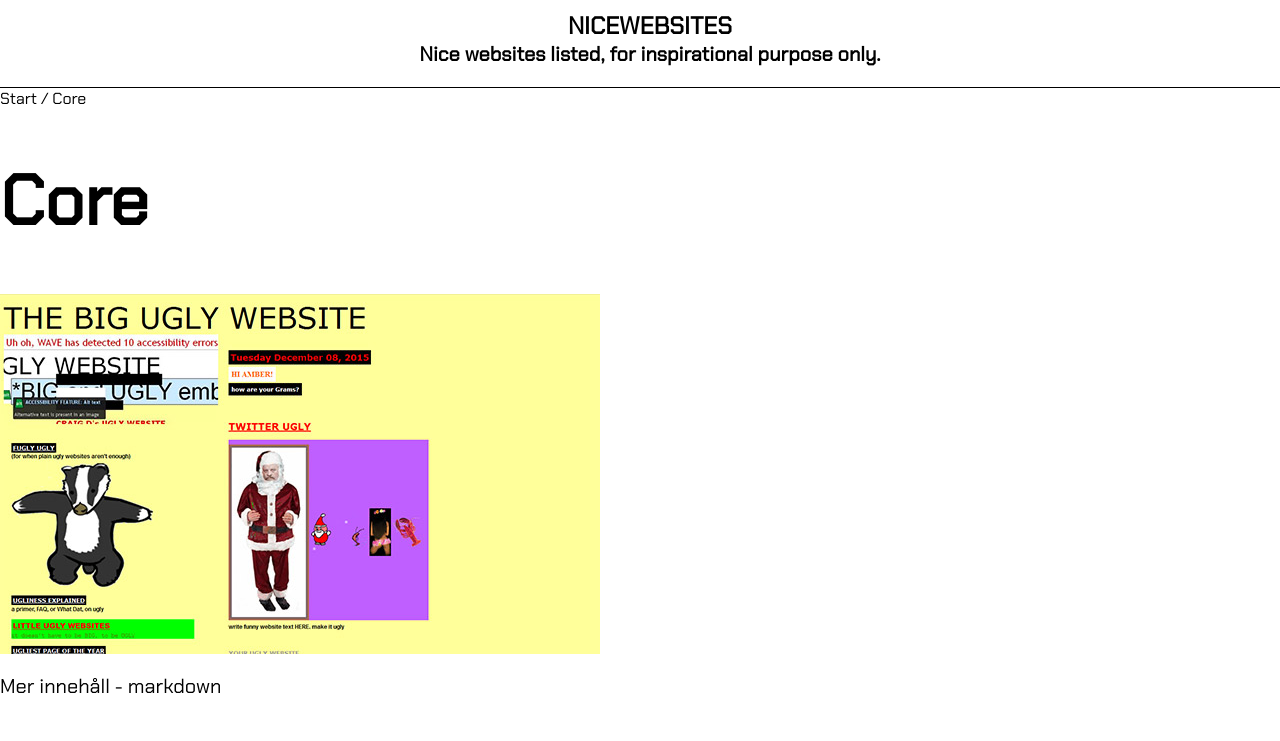
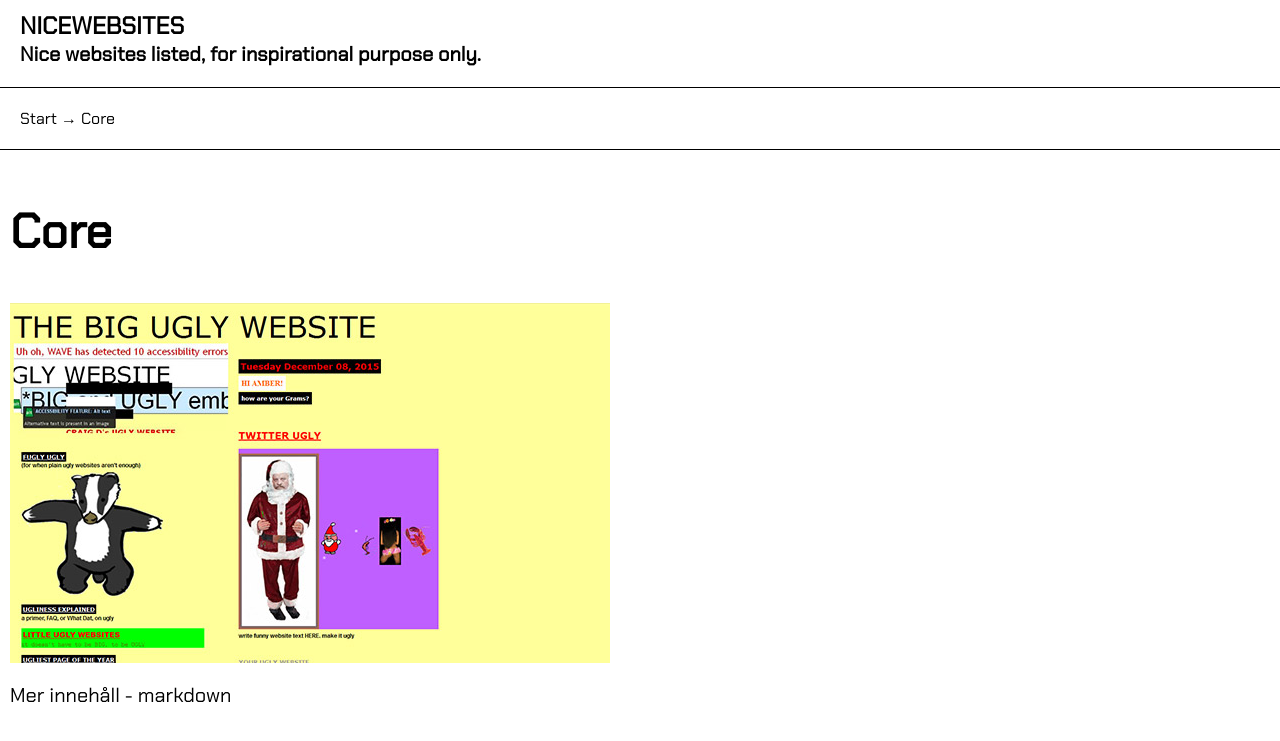
Before and after one commit to sharecar/nicewebsites, a Jekyll site: the page built from _websites/fittcore.md, in a window 1280 px wide. Shown: the top 741 px of the page. Built offline with Jekyll 4.4.1, drawn with Linux system fonts in a browser that asks for light colours.

Commit message:
jobba hemma är livet

```diff
--- a/_layouts/website.html
+++ b/_layouts/website.html
@@ -2,11 +2,13 @@
 layout: default
 ---
 <nav class="breadcrumb">
-	<a href="/">Start</a> / <span>{{ page.title }}</span>
+	<a href="/">Start</a>&nbsp→&nbsp<span>{{ page.title }}</span>
 </nav>
 
-<h1 class="u-text--large">{{ page.title }}</h1>
-<img src="/siteimages/{{ page.permalink | remove: "/" }}.jpg" />
-<div class="bread">
-{{ page.content }}
-</div>
+<section class="section">
+	<h1 class="page-website-title">{{ page.title }}</h1>
+	<img src="/siteimages/{{ page.permalink | remove: "/" }}.jpg" />
+	<div class="bread">
+	{{ page.content }}
+	</div>
+	</section>
--- a/assets/main.scss
+++ b/assets/main.scss
@@ -22,13 +22,16 @@
   background-color: $color--white;
 }
 
+ul {
+  padding: 0;
+}
+
 #header {
   display: flex;
-  align-items: center;
-  justify-content: center;
+  justify-content: flex-start;
   vertical-align: center;
   flex-flow: column;
-  text-align: center;
+  text-align: left;
   z-index: 3;
   height: auto;
   padding-left: $gutter*2;
@@ -96,6 +99,10 @@
     padding: $gutter;
 }
 
+.section {
+  padding: $gutter;
+}
+
 .grid-item {
   flex: 0 0 355px;
   height: auto;
@@ -161,14 +168,18 @@
   z-index: 2;
   position: sticky;
   display: flex;
-  justify-content: flex-end;
+  justify-content: flex-start;
   align-items: center;
-  height: 67px;
   width: 100%;
   background-color: $color--white;
   color: $color--black;
   border-bottom: 1px solid $color--black;
+  padding: $gutter*2;
+  padding-top: 0;
+  padding-bottom: 0;
   ul li {
+    margin: 0;
+    padding: 0;
     display: inline-block;
     margin-right: 10px;
   }
@@ -177,3 +188,23 @@
 .tag-button span {
   text-transform: capitalize;
 }
+
+.breadcrumb {
+  z-index: 2;
+  display: flex;
+  justify-content: flex-start;
+  align-items: center;
+  width: 100%;
+  background-color: $color--white;
+  color: $color--black;
+  border-bottom: 1px solid $color--black;
+  padding: $gutter*2;
+  ul li {
+    display: inline-block;
+    margin-right: 10px;
+  }
+}
+
+.page-website-title {
+
+}
```
Also changed, not shown: index.md (+2 -1 lines), 5 other files.
